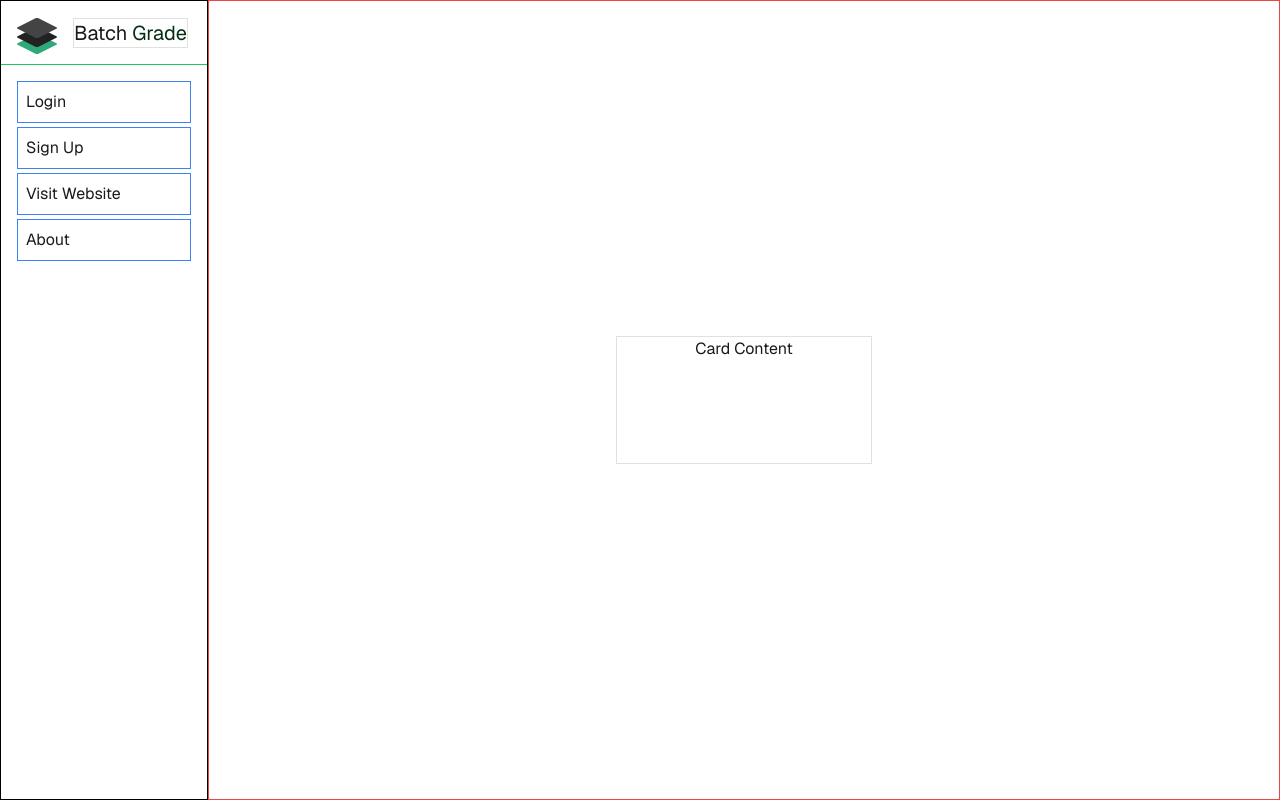
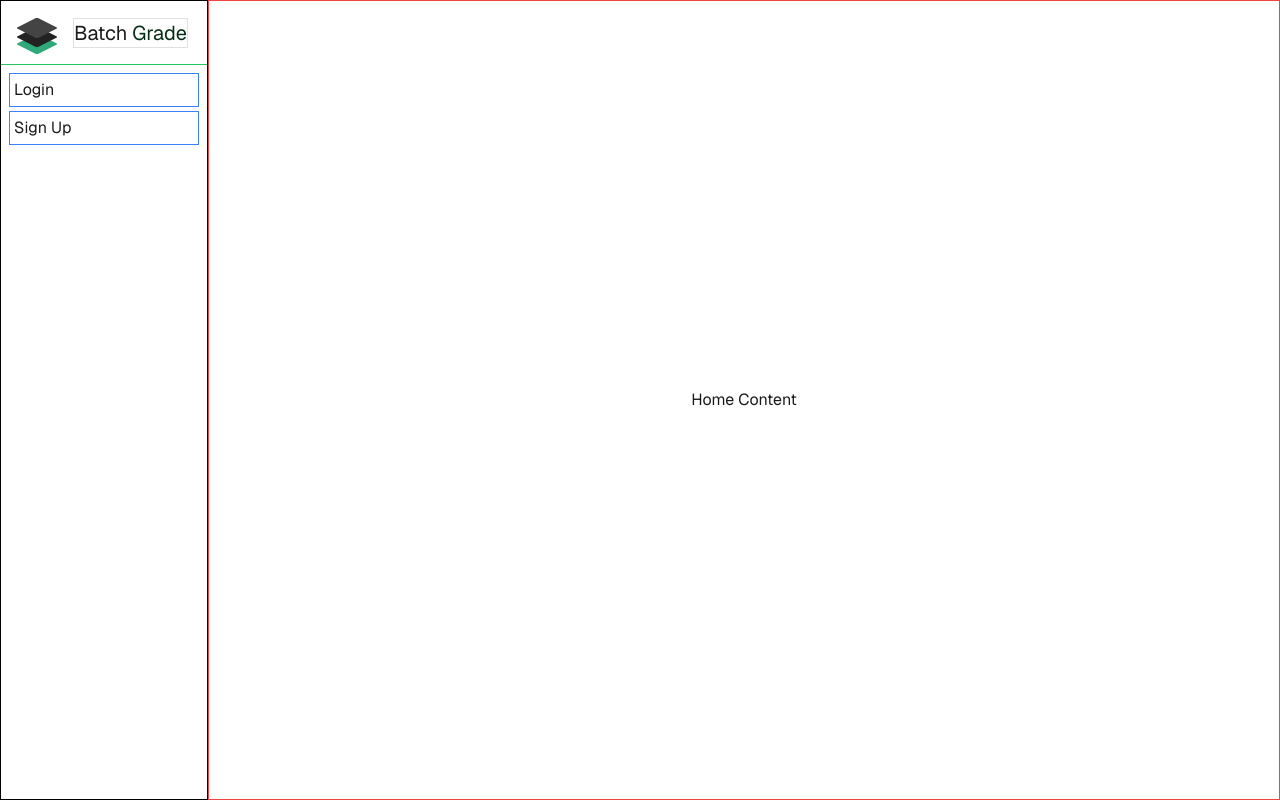
Before and after one commit to NicholasAMartinez/batchgrade-portal, a Next.js app: page / in a window 1280 px wide. Built offline with nearby package versions, Linux system fonts and the light colour scheme.

Commit message:
feat: Sidenav Component Added

```diff
--- a/app/page.tsx
+++ b/app/page.tsx
@@ -1,63 +1,50 @@
-import { AuthButton } from "@/components/auth-button";
-import { hasEnvVars } from "@/lib/utils";
-import Link from "next/link";
-import { Suspense } from "react";
-import { BatchGradeLogo } from "@/components/bg-logo";
+"use client";
+import { Sidenav } from "@/components/sidenav";
+import { useState } from "react";
+import { LoginForm } from "@/components/login-form";
+import { SignUpForm } from "@/components/sign-up-form";
+
 
 export default function Home() {
+  const sidenavItems = [
+    { label: "Login", value: "login" },
+    { label: "Sign Up", value: "sign-up" },
+  ];
+
+  const [activeItem, setActiveItem] = useState<string | null>(null);
+
   return (
     /* The Page */
     <div className="flex flex-row ">
 
       {/* Sidenav */}
-      <aside className="flex flex-col border border-black h-screen w-52">
-        {/* Sidenav Title */}
-        <header className="flex items-center border-b border-green-500 h-16 w-full p-4 text-xl">
-          <BatchGradeLogo />
-          <div className="ml-4 border">
-            Batch
-            <span className="text-green-950"> Grade </span>
-          </div>
-        </header>
-
-        {/* Sidenav Navigation */}
-        <nav className="p-4">
-          <ul>
-            <li className="border border-blue-500 p-2 mb-1">Login</li>
-            <li className="border border-blue-500 p-2 mb-1">Sign Up</li>
-            <li className="border border-blue-500 p-2 mb-1">Visit Website</li>
-            <li className="border border-blue-500 p-2 mb-1">About</li>
-          </ul>
-        </nav>
-      </aside>
+      <Sidenav
+        items={sidenavItems}
+        activeItem={activeItem}
+        onItemClick={setActiveItem}
+      />
 
       {/* Main Content */}
       <main className="flex items-center justify-center border border-red-500 h-screen flex-1">
-        <div className="text-center border w-64 h-32">
-          Card Content
-        </div>
+
+          {!activeItem && (
+            <div>
+              Home Content
+            </div>
+          )}
+
+          {activeItem === "login" && (
+            <div>
+              <LoginForm />
+            </div>
+          )}
+
+          {activeItem === "sign-up" && (
+            <div>
+              <SignUpForm />
+            </div>
+          )}
       </main>
     </div>
-
-
-
-    // Keep as a reference for now
-    // <main className="min-h-screen flex flex-col items-center">
-    //   <div className="flex-1 w-full flex flex-col gap-20 items-center">
-    //     <nav className="w-full flex justify-center border-b border-b-foreground/10 h-16">
-    //       <div className="w-full max-w-5xl flex justify-between items-center p-3 px-5 text-sm">
-    //         <div className="flex gap-5 items-center font-semibold">
-    //           <Link href={"/"}>Next.js Supabase Starter</Link>
-    //         </div>
-    //           <Suspense>
-    //             <AuthButton />
-    //           </Suspense>
-    //       </div>
-    //     </nav>
-    //     <div>
-    //       Home
-    //     </div>
-    //   </div>
-    // </main>
   );
 }
--- /dev/null
+++ b/components/sidenav.tsx
@@ -0,0 +1,61 @@
+/**
+ * Sidenav Component. This will take a list of SidenavItems and display them.
+ * When the user clicks on an item it will update the active item.
+ * Depending on what the active item is new content will be shown on the screen.
+ */
+
+import { BatchGradeLogo } from "@/components/bg-logo";
+
+// Interface to define the member variables of a sidenav item
+interface SidenavItem {
+  label: string;    // The text displayed for each item
+  value: string;    // "login", "sign-up", some content value
+}
+
+// Set of properties that need to be passed to this component.
+interface SidenavProps {
+  items: SidenavItem[];
+  activeItem: string;
+  onItemClick: (value: string | null) => void;
+}
+
+export function Sidenav(props: SidenavProps) {
+  const listItems = props.items.map(item =>
+    <li
+      className="border border-blue-500 cursor-pointer pl-1 pb-1 pt-1 mb-1"
+      key={item.value}
+      onClick={() => props.onItemClick(item.value)}>
+      {item.label}
+    </li>
+  );
+  return (
+    <>
+      {/* Sidenav */}
+      <aside className="flex flex-col border border-black h-screen w-52">
+        {/* Sidenav Title */}
+        <header className="flex items-center border-b border-green-500 h-16 w-full p-4 text-xl">
+
+          <button
+            type="button"
+            className="flex items-center"
+            // If activeItem is set to null than it will display the default content
+            onClick={() => props.onItemClick(null)}
+          >
+            <BatchGradeLogo />
+            <div className="ml-4 border">
+              Batch
+              <span className="text-green-950"> Grade </span>
+            </div>
+          </button>
+        </header>
+
+        {/* Sidenav Navigation */}
+        <nav className="p-2">
+          <ul>
+            {listItems}
+          </ul>
+        </nav>
+      </aside>
+    </>
+  )
+}
```
